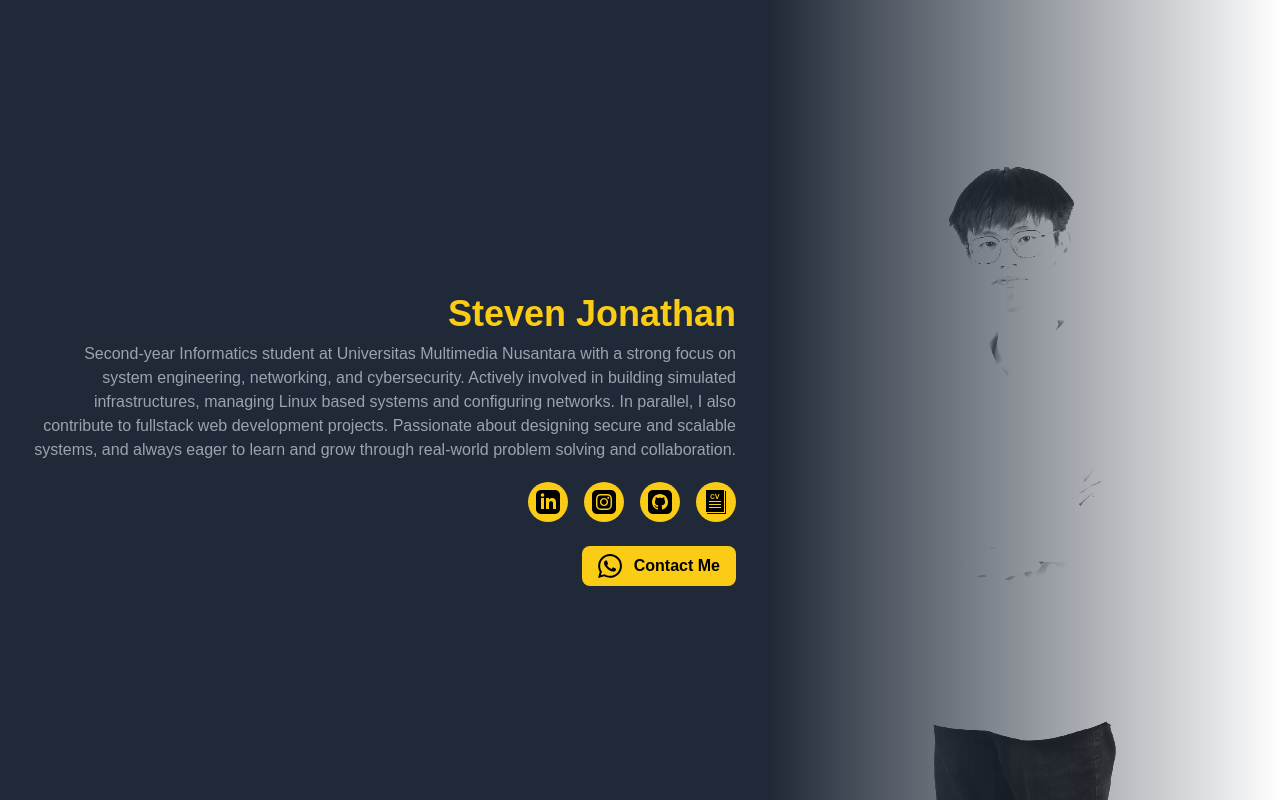
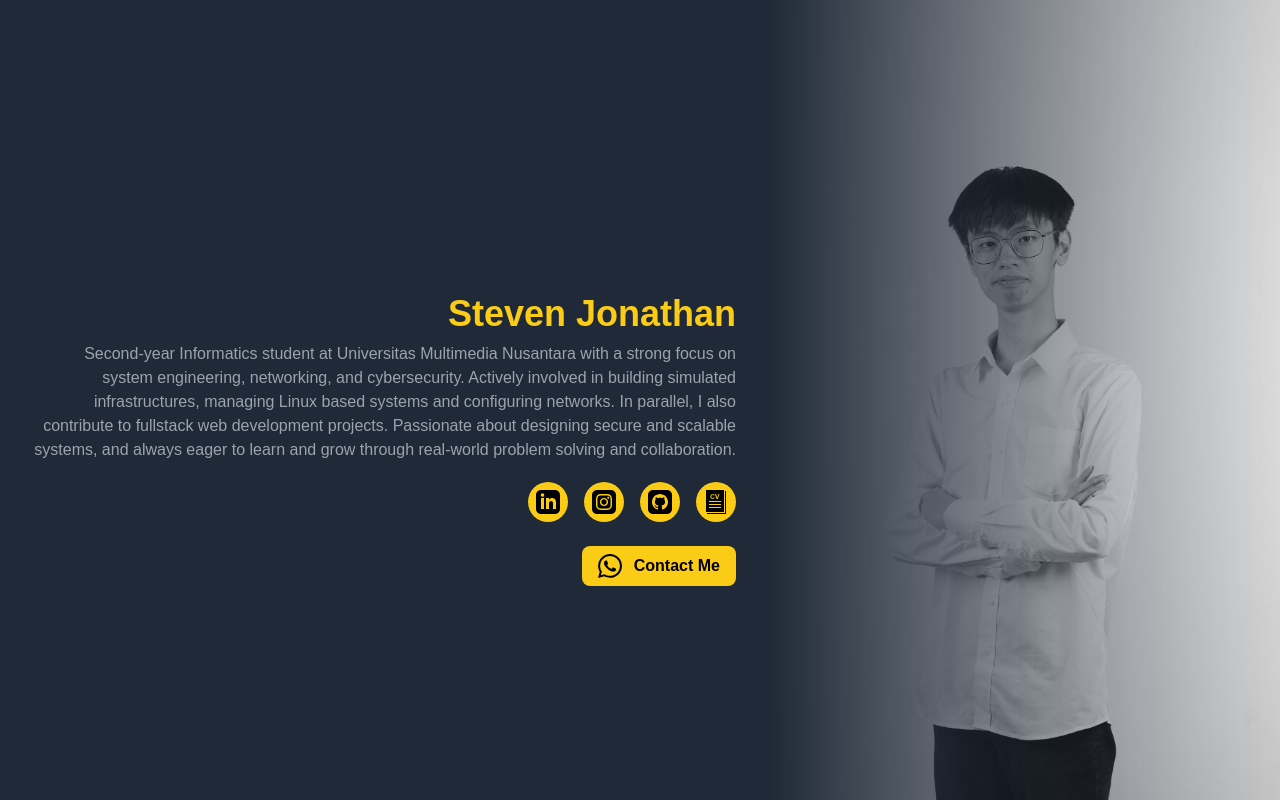
Before and after one commit to stevjoo/personal-website, a React (Create React App) app: page / in a window 1280 px wide. Built offline with nearby package versions, Linux system fonts and the light colour scheme.

Commit message:
Update App.js

```diff
--- a/src/App.js
+++ b/src/App.js
@@ -226,7 +226,7 @@ function App() {
         </div>
       </div>
 
-      <div className="lg:w-2/5 flex justify-center lg:justify-end items-end brightness-200 grayscale hover:grayscale-0 transition ease-in-out duration-500 ">
+      <div className="lg:w-2/5 flex justify-center lg:justify-end items-end brightness-100 grayscale hover:grayscale-0 transition ease-in-out duration-500 ">
         <motion.div
           className="object-cover h-full w-full"
           initial={{ x: "0%", opacity: 0 }}
```
